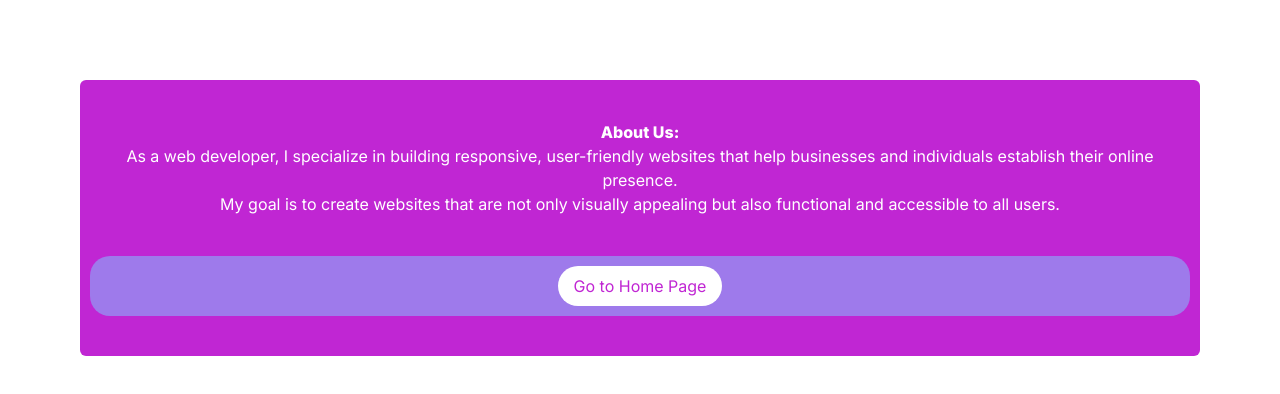
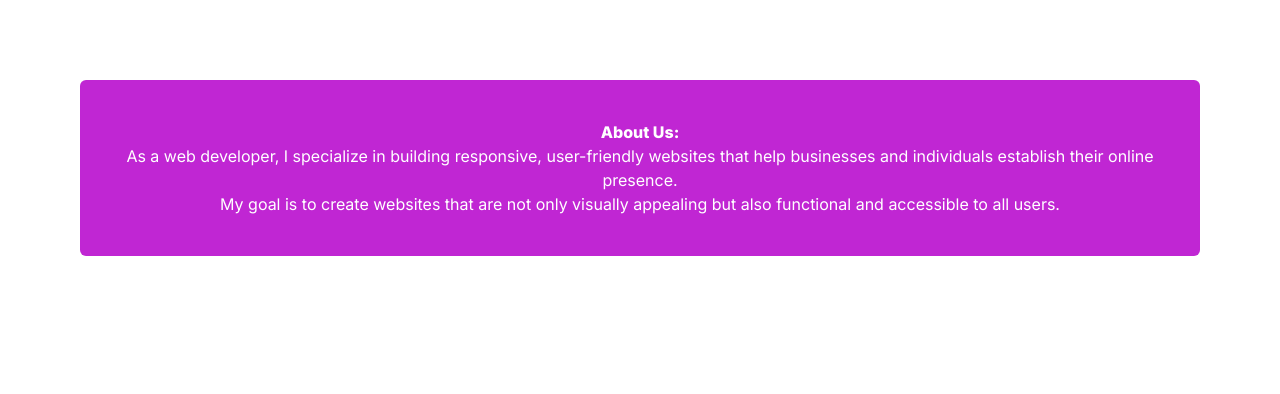
Before and after one commit to Kahkashan25SH/1st-Assignment-Next.js-, a Next.js app: page /about in a window 1280 px wide. Shown: the top 394 px of the page. Built offline with nearby package versions, Linux system fonts and the light colour scheme.

Commit message:
page.tsx

```diff
--- a/app/about/page.tsx
+++ b/app/about/page.tsx
@@ -7,15 +7,6 @@ const About: React.FC = () => {
       <p>
         As a web developer, I specialize in building responsive, user-friendly websites that help businesses and individuals establish their online presence. <br /> My goal is to create websites that are not only visually appealing but also functional and accessible to all users.
       </p>
-
-       {/* Add Home Button */}
-
-       <div className="mt-10">
-          <Link href="/">
-          <button className="bg-white text-fuchsia-600 px-4 py-2 rounded-full hover:bg-fuchsia-900 hover:text-white transition">
-            Go to Home Page</button>
-          </Link>
-       </div>
     </div>
     )
   };
```
